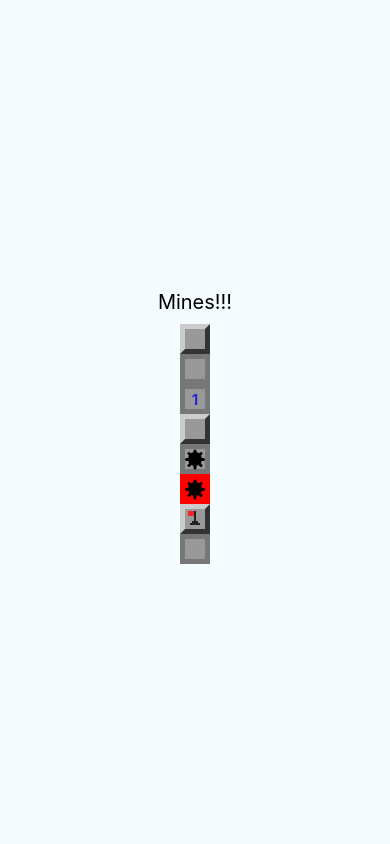
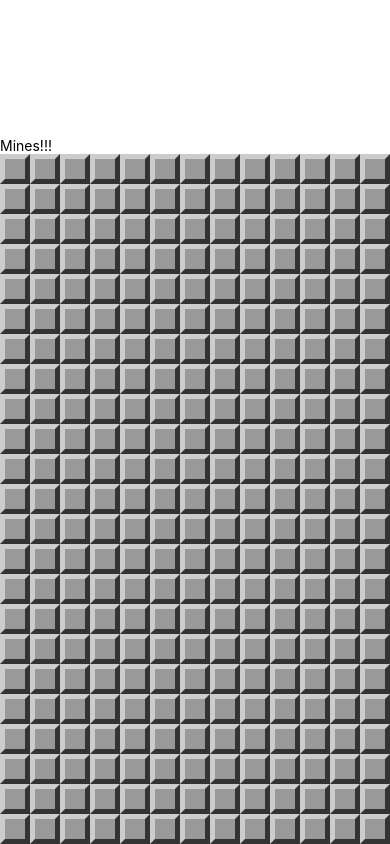
Before and after one commit to JonasAntonio/mines, a React Native app: screen / in a window 390 px wide. Built offline with nearby package versions, Linux system fonts and the light colour scheme.

Commit message:
creating MineField component

```diff
--- a/App.js
+++ b/App.js
@@ -1,21 +1,37 @@
 import React from 'react'
 import { StyleSheet, Text, View } from 'react-native'
 import params from './src/params'
-import Field from './src/components/Field'
+import MineField from './src/components/MineField'
+import { createMinedBoard } from './src/functions'
 
 export default class App extends React.Component {
+
+  constructor(props) {
+    super(props)
+    this.state = this.createState()
+  }
+
+  minesAmount = () => {
+    const cols = params.getColumnsAmount()
+    const rows = params.getRowsAmount()
+    return Math.ceil(cols * rows * params.difficultLevel)
+  }
+
+  createState = () => {
+    const cols = params.getColumnsAmount()
+    const rows = params.getRowsAmount()
+    return {
+      board: createMinedBoard(rows, cols, this.minesAmount()),
+    }
+  }
+
   render() {
     return (
       <View style={styles.container}>
         <Text style={styles.welcome}>Mines!!!</Text>
-        <Field/>
-        <Field opened/>
-        <Field opened nearMines={1}/>
-        <Field mined/>
-        <Field mined opened/>
-        <Field mined opened exploded/>
-        <Field flagged/>
-        <Field flagged opened/>
+        <View style={styles.board}>
+          <MineField board={this.state.board} />
+        </View>
       </View>
     )
   }
@@ -24,13 +40,10 @@ export default class App extends React.Component {
 const styles = StyleSheet.create({
   container: {
     flex: 1,
-    justifyContent: 'center',
+    justifyContent: 'flex-end'
+  },
+  board: {
     alignItems: 'center',
-    backgroundColor: '#F5FCFF'
-  },
-  welcome: {
-    fontSize: 20,
-    textAlign: 'center',
-    margin: 10
+    backgroundColor: '#AAA'
   }
 })
--- /dev/null
+++ b/src/components/MineField.js
@@ -0,0 +1,19 @@
+import React from 'react'
+import { View, StyleSheet } from 'react-native'
+import Field from './Field'
+
+export default props => {
+    const rows = props.board.map((row, r) => {
+        const columns = row.map((field, c) => {
+            return <Field {...field} key={c} />
+        })
+        return <View key={r} style={{flexDirection: 'row'}}>{columns}</View>
+    })
+    return <View style={styles.container}>{rows}</View>
+}
+
+const styles = StyleSheet.create({
+    container: {
+        backgroundColor: '#EEE'
+    }
+})
```
